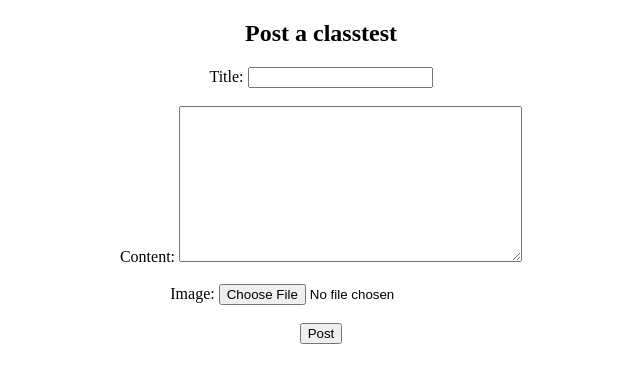
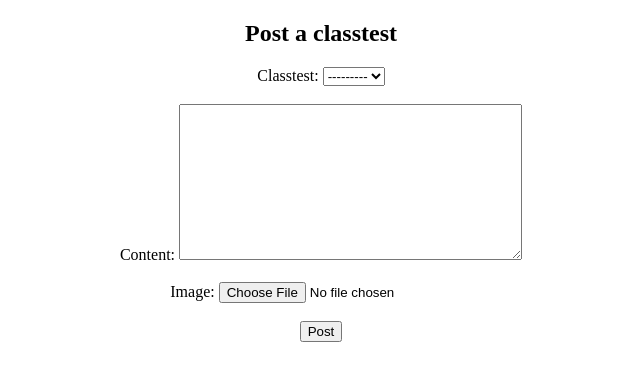
Before and after one commit to KadirFrog/KAShare, a Django app: page /post in a window 1280 px wide. Shown: the top 383 px of the page, without its empty margins (319-959 px from the left). Run offline with Django 5.2, Linux system fonts and the light colour scheme; a user stored in the database is signed in; data comes from the database, SQL or seed files in the repository.

Commit message:
Better naming system for posts

```diff
--- a/main/forms.py
+++ b/main/forms.py
@@ -21,7 +21,7 @@
 class PostForm(forms.ModelForm):
     class Meta:
         model = Post
-        fields = ['title', 'content', 'image']
+        fields = ['classtest', 'content', 'image']
 
 class ClassTestForm(forms.ModelForm):
     class Meta:
--- a/main/models.py
+++ b/main/models.py
@@ -23,13 +23,23 @@
 
 CustomUser: CustomUser = get_user_model()
 
+
+class ClassTest(models.Model):
+    test_name = models.CharField(max_length=100)
+    test_date = models.DateField()
+    related_class = models.ForeignKey(CustomUser, on_delete=models.CASCADE, related_name='classtests')
+
+    def __str__(self):
+        return self.test_name
+
 class Post(models.Model):
-    title = models.CharField(max_length=100)
+    classtest = models.ForeignKey(ClassTest, on_delete=models.CASCADE, default=None)
     content = models.TextField()
     image = models.ImageField(upload_to='post_images/', blank=True)
     author = models.ForeignKey(CustomUser, on_delete=models.CASCADE)
     date_posted = models.DateTimeField(auto_now_add=True)
     likes = models.ManyToManyField(CustomUser, related_name='likes', blank=True)
+    full_name = models.CharField(max_length=255, blank=True)
 
     def like_post(self, user):
         if self.user_has_liked(user):
@@ -39,8 +49,3 @@
 
     def user_has_liked(self, user):
         return self.likes.filter(id=user.id).exists()
-
-class ClassTest(models.Model):
-    test_name = models.CharField(max_length=100)
-    test_date = models.DateField()
-    related_class = models.ForeignKey(CustomUser, on_delete=models.CASCADE, related_name='classtests')
--- a/main/templates/post.html
+++ b/main/templates/post.html
@@ -10,8 +10,8 @@
         <form method="post" enctype="multipart/form-data">
             {% csrf_token %}
             <h2>Post a classtest</h2>
-            {{ form.title.label_tag }}
-            {{ form.title }}
+            {{ form.classtest.label_tag }}
+            {{ form.classtest }}
             <br><br>
             {{ form.content.label_tag }}
             {{ form.content }}
--- a/main/views.py
+++ b/main/views.py
@@ -40,6 +40,8 @@
         if form.is_valid():
             post1 = form.save(commit=False)
             post1.author = request.user
+            post1.full_name = f"{request.user.first_name} {request.user.last_name}"
+            post1.title = f"{post1.classtest.test_name} {post1.full_name}"
             post1.save()
             return redirect('profile')
     else:
```
Also changed, not shown: db.sqlite3, main/migrations/0005_remove_post_title_post_classtest_post_full_name.py (added).
